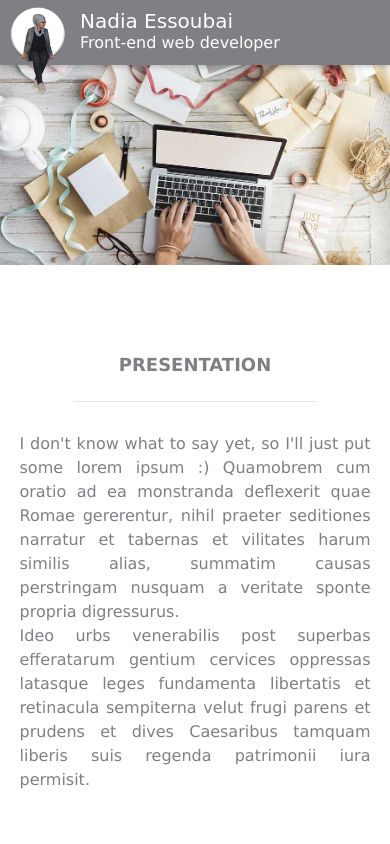
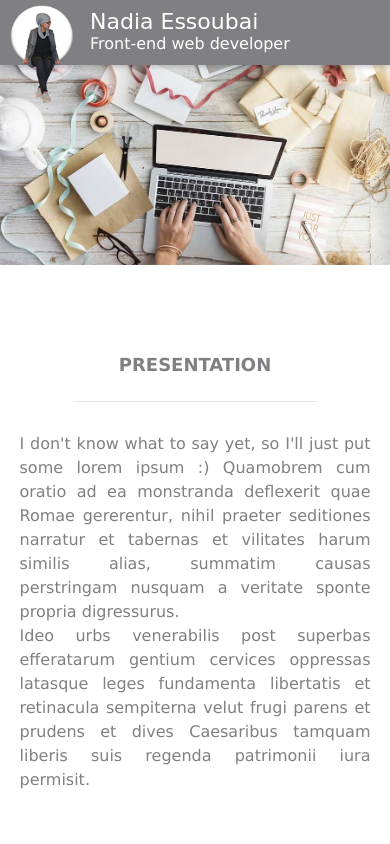
Before and after one commit to Nadiaessou/Udacity_portfolio_site, a plain HTML site: page index.html in a window 390 px wide. Shown: the top 844 px of the page. Drawn offline with Linux system fonts and the light colour scheme.

Commit message:
Update responsive.css

```diff
--- a/css/responsive.css
+++ b/css/responsive.css
@@ -6,17 +6,15 @@
 
     /********* HEADER *********/
     .logo {
-        width: 56px;
-        padding: 7px 0 0 10px;
-        z-index: 2;
+        padding: 5px 0 0 10px;
     }
 
     .box {
-        margin-left: 80px;
+        margin-left: 90px;
     }
 
     .header_title {
-        font-size: 20px;
+        font-size: 22px;
     }
 
     .header_description {
@@ -49,6 +47,7 @@
 
 }
 
+
 @media screen and (min-width: 820px) {
   .bloc {
         float: left;
```
